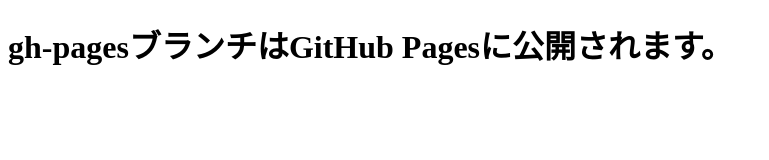
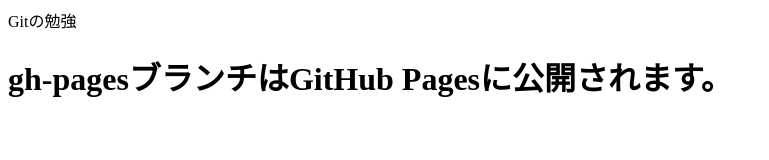
Before and after one commit to yamaAo0130/git-study, a plain HTML site: page index.html in a window 1280 px wide. Shown: the whole page, without its empty margins (0-769 px from the left). Drawn offline with Linux system fonts and the light colour scheme.

Commit message:
Update index.html

```diff
--- a/index.html
+++ b/index.html
@@ -7,6 +7,7 @@
     <title>Gitの勉強</title>
 </head>
 <body>
+    Gitの勉強
     <h1>gh-pagesブランチはGitHub Pagesに公開されます。</h1>
 </body>
 </html>
```
